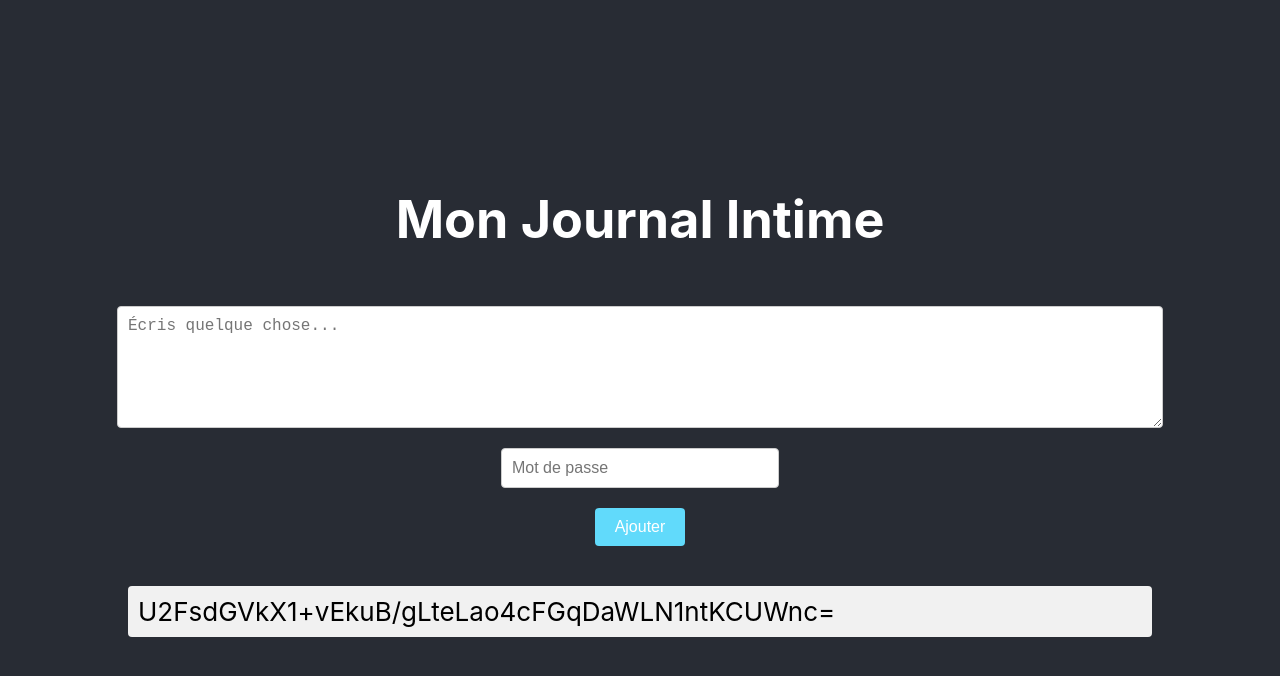
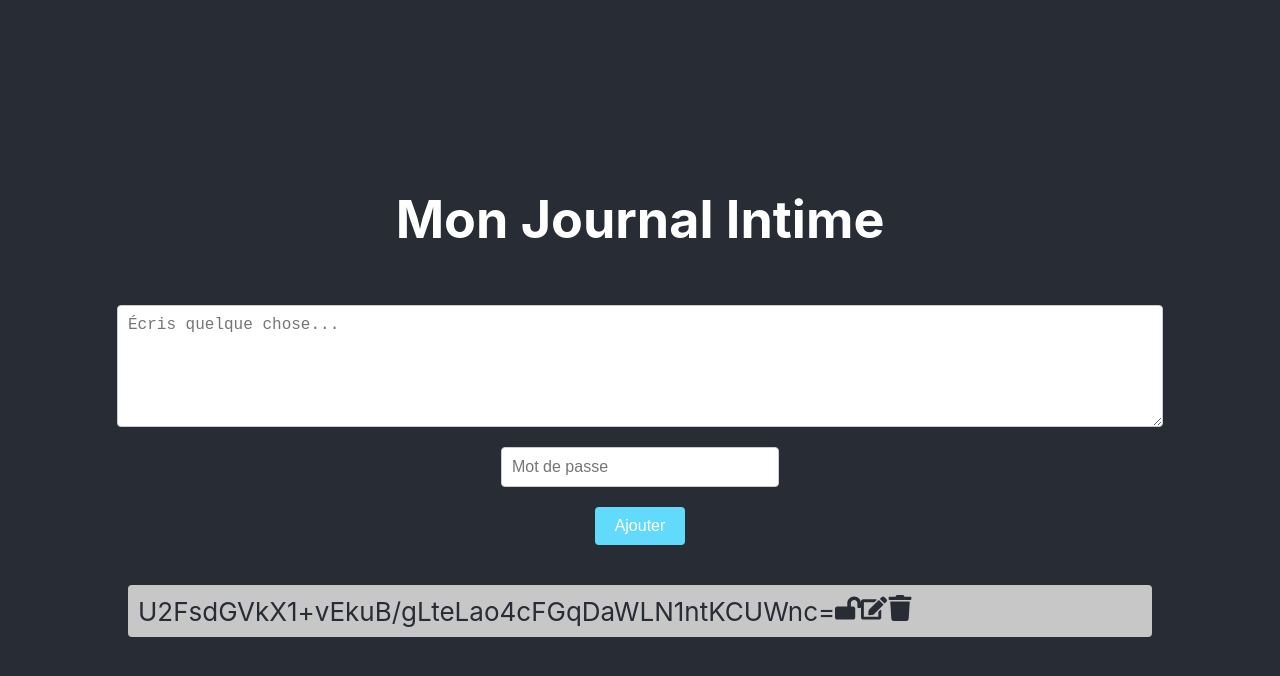
Before and after one commit to elisalenotre/algojs-ecv, a React (Create React App) app in the folder my-app/: page / in a window 1280 px wide. Both pictures are taken after typing "Sample", "Sample123" into the empty fields and a click on the button "Ajouter". Shown: the top 676 px of the page. Built offline with nearby package versions, Linux system fonts and the light colour scheme.

Commit message:
add fonctionnalités

```diff
--- a/my-app/package.json
+++ b/my-app/package.json
@@ -13,6 +13,7 @@
     "crypto-js": "^4.2.0",
     "react": "^18.3.1",
     "react-dom": "^18.3.1",
+    "react-icons": "^5.3.0",
     "react-scripts": "5.0.1",
     "typescript": "^4.9.5",
     "web-vitals": "^2.1.4"
--- a/my-app/src/App.tsx
+++ b/my-app/src/App.tsx
@@ -1,19 +1,52 @@
 import React, { useState } from 'react';
 import CryptoJS from 'crypto-js';
+import { FaTrash, FaEdit, FaLockOpen } from 'react-icons/fa';
 
 const App = () => {
   const [entries, setEntries] = useState<string[]>([]);
   const [newEntry, setNewEntry] = useState<string>('');
   const [password, setPassword] = useState<string>('');
+  const [editingIndex, setEditingIndex] = useState<number | null>(null);
 
   const handleAddEntry = () => {
     if (newEntry && password) {
       const encryptedEntry = CryptoJS.AES.encrypt(newEntry, password).toString();
-      setEntries([...entries, encryptedEntry]);
+      if (editingIndex !== null) {
+        const updatedEntries = [...entries];
+        updatedEntries[editingIndex] = encryptedEntry;
+        setEntries(updatedEntries);
+        setEditingIndex(null);
+      } else {
+        setEntries([...entries, encryptedEntry]);
+      }
       setNewEntry('');
       setPassword('');
     } else {
       alert('Veuillez saisir un mot de passe.');
+    }
+  };
+
+  const handleDecryptEntry = (index: number) => {
+    const decryptedEntry = CryptoJS.AES.decrypt(entries[index], password).toString(CryptoJS.enc.Utf8);
+    if (decryptedEntry) {
+      alert(`Message décrypté: ${decryptedEntry}`);
+    } else {
+      alert('Mot de passe incorrect.');
+    }
+  };
+
+  const handleDeleteEntry = (index: number) => {
+    const updatedEntries = entries.filter((_, i) => i !== index);
+    setEntries(updatedEntries);
+  };
+
+  const handleEditEntry = (index: number) => {
+    const decryptedEntry = CryptoJS.AES.decrypt(entries[index], password).toString(CryptoJS.enc.Utf8);
+    if (decryptedEntry) {
+      setNewEntry(decryptedEntry);
+      setEditingIndex(index);
+    } else {
+      alert('Mot de passe incorrect.');
     }
   };
 
@@ -32,11 +65,14 @@ const App = () => {
           onChange={(e) => setPassword(e.target.value)}
           placeholder="Mot de passe"
         />
-        <button onClick={handleAddEntry}>Ajouter</button>
+        <button onClick={handleAddEntry}>{editingIndex !== null ? 'Modifier' : 'Ajouter'}</button>
         <div className="entries">
           {entries.map((entry, index) => (
             <div key={index} className="entry">
-              {entry}
+              <span>{entry}</span>
+              <FaLockOpen onClick={() => handleDecryptEntry(index)} />
+              <FaEdit onClick={() => handleEditEntry(index)} />
+              <FaTrash onClick={() => handleDeleteEntry(index)} />
             </div>
           ))}
         </div>
--- a/my-app/src/index.css
+++ b/my-app/src/index.css
@@ -66,8 +66,8 @@ button:hover {
 }
 
 .entry {
-  background-color: #f1f1f1;
-  color: black;
+  background-color: #c7c7c7;
+  color: #282c34;
   padding: 10px;
   margin-bottom: 10px;
   border-radius: 4px;
```
Also changed, not shown: 1 other file (tests, documents, lock files or other folders).
